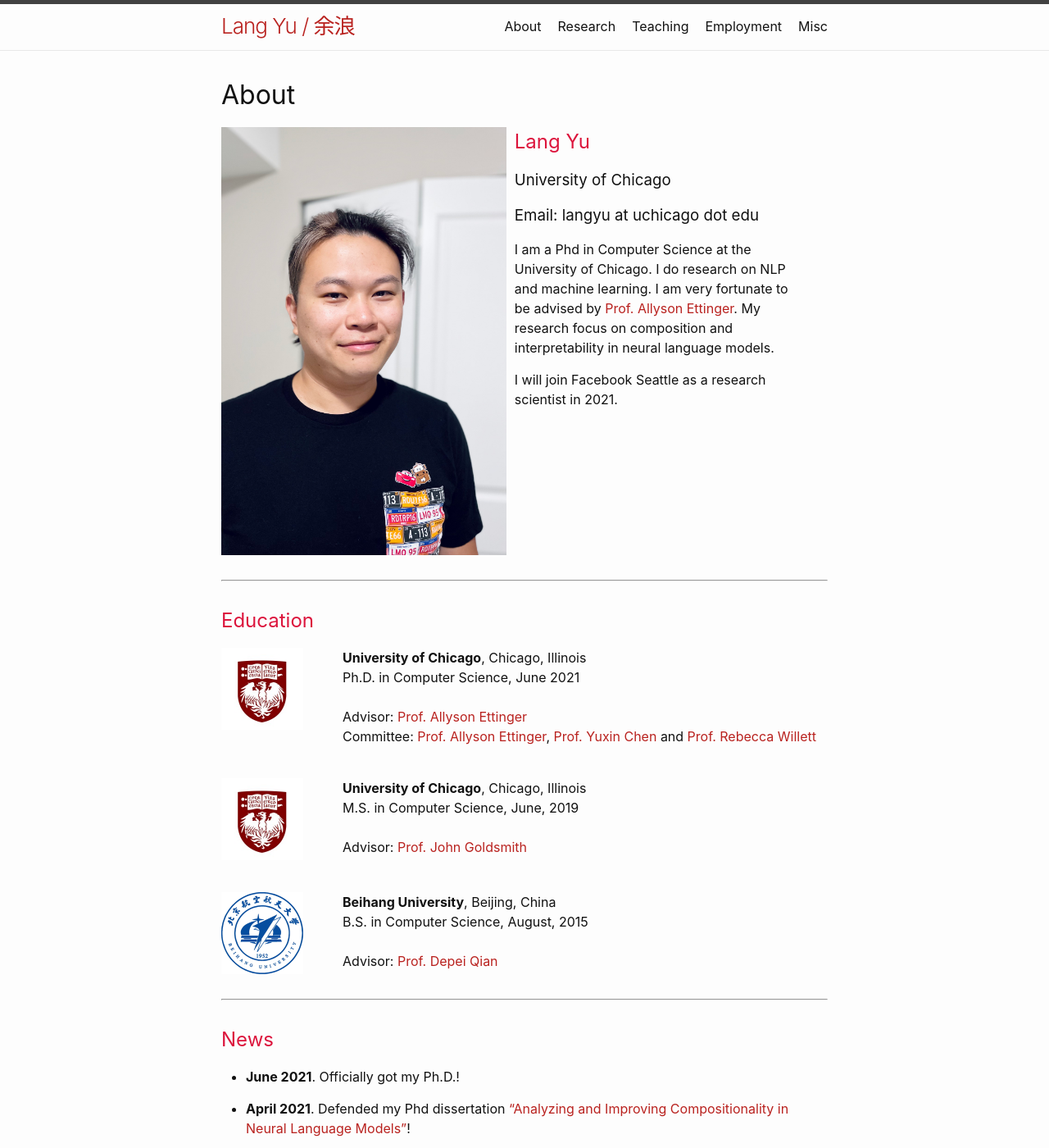
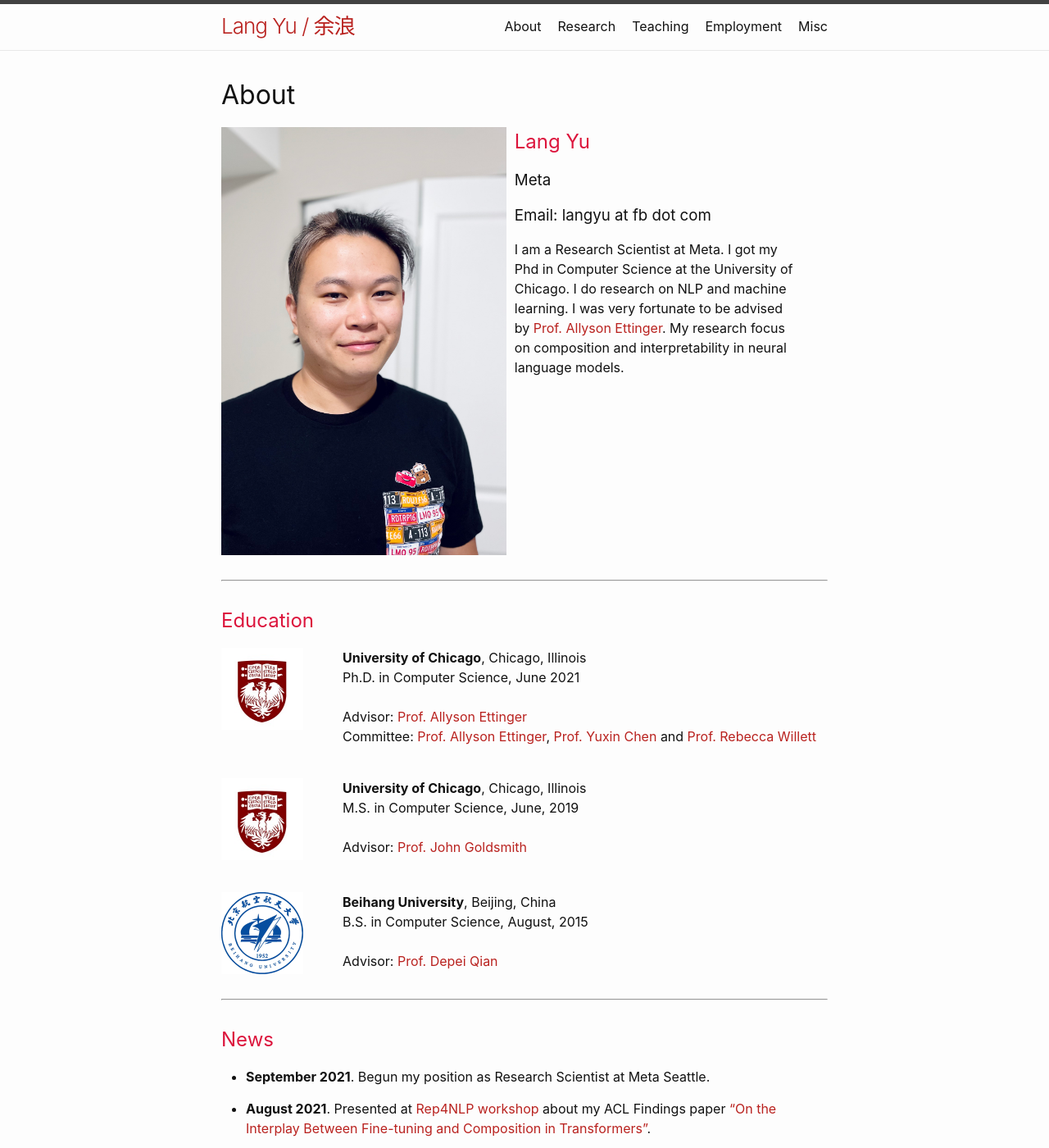
Before and after one commit to yulang/yulang.github.io, a Jekyll site: the page built from index.markdown, in a window 1280 px wide and 1400 px high. Shown: the whole window at 82% size. Built offline with Jekyll 4.4.1, drawn with Linux system fonts in a browser that asks for light colours.

Commit message:
update news

```diff
--- a/index.markdown
+++ b/index.markdown
@@ -27,11 +27,9 @@ layout: home
     </div>
     <div class="column">
         <h2> Lang Yu </h2>
-        <h3>University of Chicago </h3>
-        <h3> Email: langyu at uchicago dot edu </h3>
-        I am a Phd in Computer Science at the University of Chicago. I do research on NLP and machine learning. I am very fortunate to be advised by <a href="https://aetting.github.io">Prof. Allyson Ettinger</a>. My research focus on composition and interpretability in neural language models.
-        <p></p>
-        I will join Facebook Seattle as a research scientist in 2021.
+        <h3>Meta </h3>
+        <h3> Email: langyu at fb dot com </h3>
+        I am a Research Scientist at Meta. I got my Phd in Computer Science at the University of Chicago. I do research on NLP and machine learning. I was very fortunate to be advised by <a href="https://aetting.github.io">Prof. Allyson Ettinger</a>. My research focus on composition and interpretability in neural language models.
     </div>
 </div>
 ---
@@ -69,6 +67,10 @@ layout: home
 
 ## News
 
+- **September 2021**. Begun my position as Research Scientist at Meta Seattle.
+
+- **August 2021**. Presented at [Rep4NLP workshop](https://sites.google.com/view/repl4nlp-2021/home) about my ACL Findings paper ["On the Interplay Between Fine-tuning and Composition in Transformers"](https://arxiv.org/pdf/2105.14668.pdf).
+
 - **June 2021**. Officially got my Ph.D.!
 
 - **April 2021**. Defended my Phd dissertation ["Analyzing and Improving Compositionality in Neural Language Models"](https://knowledge.uchicago.edu/record/3009)!
```
